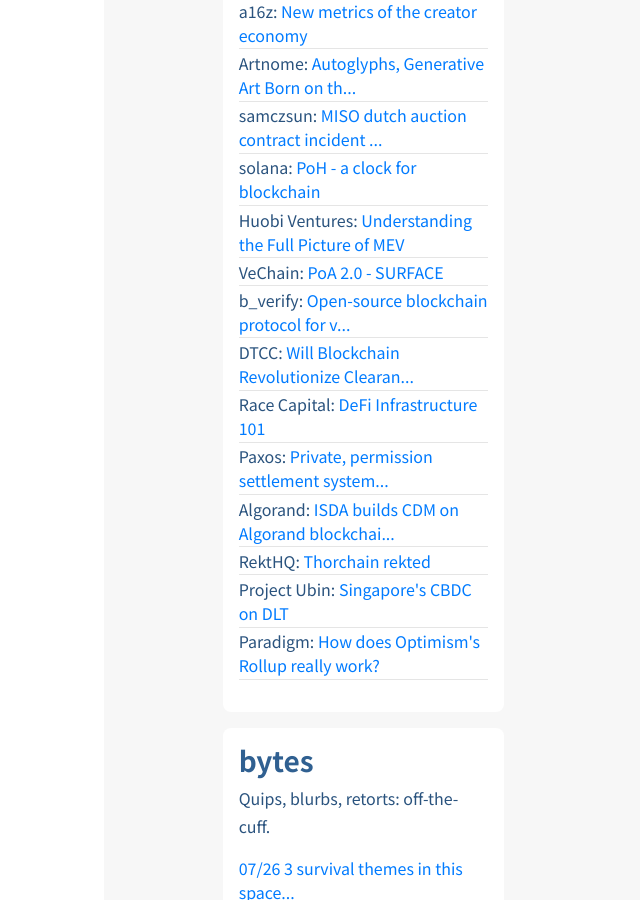
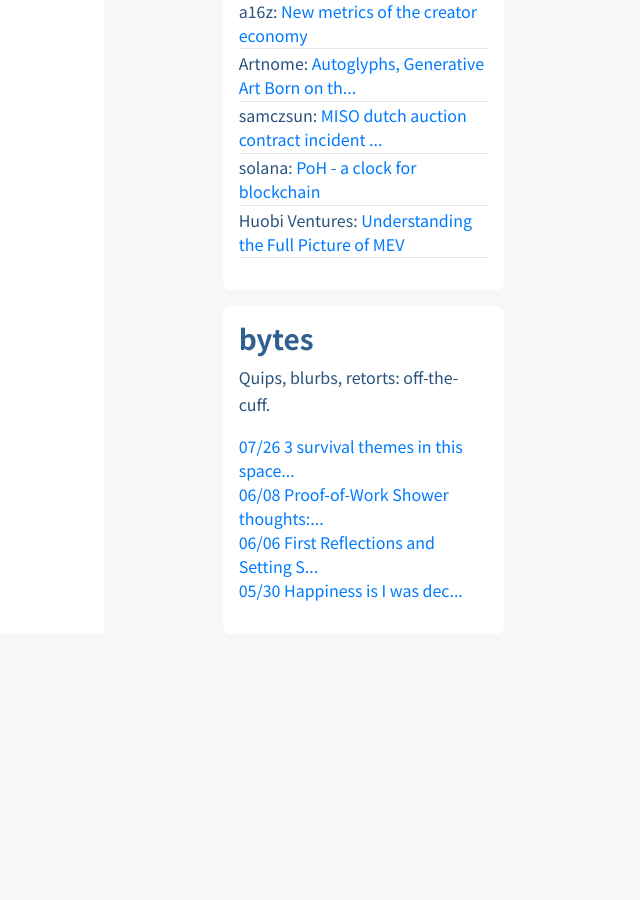
Before and after one commit to czhc/czhc.github.io, a Jekyll site: the page built from index.html, in a window 1280 px wide and 900 px high, scrolled down 454 px. Shown: the whole window, without its empty margins (640-1280 px from the left). Built offline with Jekyll 4.4.1, drawn with Linux system fonts in a browser that asks for light colours; nearby versions of some CDN libraries; after the commit the page ends 1120 px from its top, so only the background shows below that.

Commit message:
Update bookmarks.yml

```diff
--- a/_data/bookmarks.yml
+++ b/_data/bookmarks.yml
@@ -22,30 +22,3 @@
 - url: "https://huobi-ventures.medium.com/understanding-the-full-picture-of-mev-4151160b7583"
   src: Huobi Ventures
   title: Understanding the Full Picture of MEV
-- url: "https://www.vechain.org/whitepaper/"
-  src: VeChain
-  title: "PoA 2.0 - SURFACE"
-- url: "https://dci.mit.edu/b-verify"
-  src: b_verify
-  title: Open-source blockchain protocol for verifiable records
-- url: "https://www.dtcc.com/dtcc-connection/galleries/2021/march/10/will-blockchain-revolutionize-clearance-and-settlement"
-  src: DTCC
-  title: Will Blockchain Revolutionize Clearance and Settlement?
-- url: "https://medium.com/racecapital/defi-infrastructure-101-overview-market-landscape-78e096a85834"
-  src: Race Capital
-  title: DeFi Infrastructure 101
-- url: "https://account.paxos.com/whitepaper.pdf"
-  src: Paxos
-  title: Private, permission settlement system with 24/7 DvP finality
-- url: "https://www.algorand.com/resources/blog/algorand-and-isda-asset-tokenization-and-programmatic-money"
-  src: Algorand
-  title: ISDA builds CDM on Algorand blockchain platform
-- url: "https://www.rekt.news/thorchain-rekt2/"
-  src: RektHQ
-  title: Thorchain rekted
-- url: "https://www.mas.gov.sg/schemes-and-initiatives/Project-Ubin"
-  src: Project Ubin
-  title: "Singapore's CBDC on DLT"
-- url: "https://research.paradigm.xyz/optimism"
-  src: Paradigm
-  title: "How does Optimism's Rollup really work?"
```
